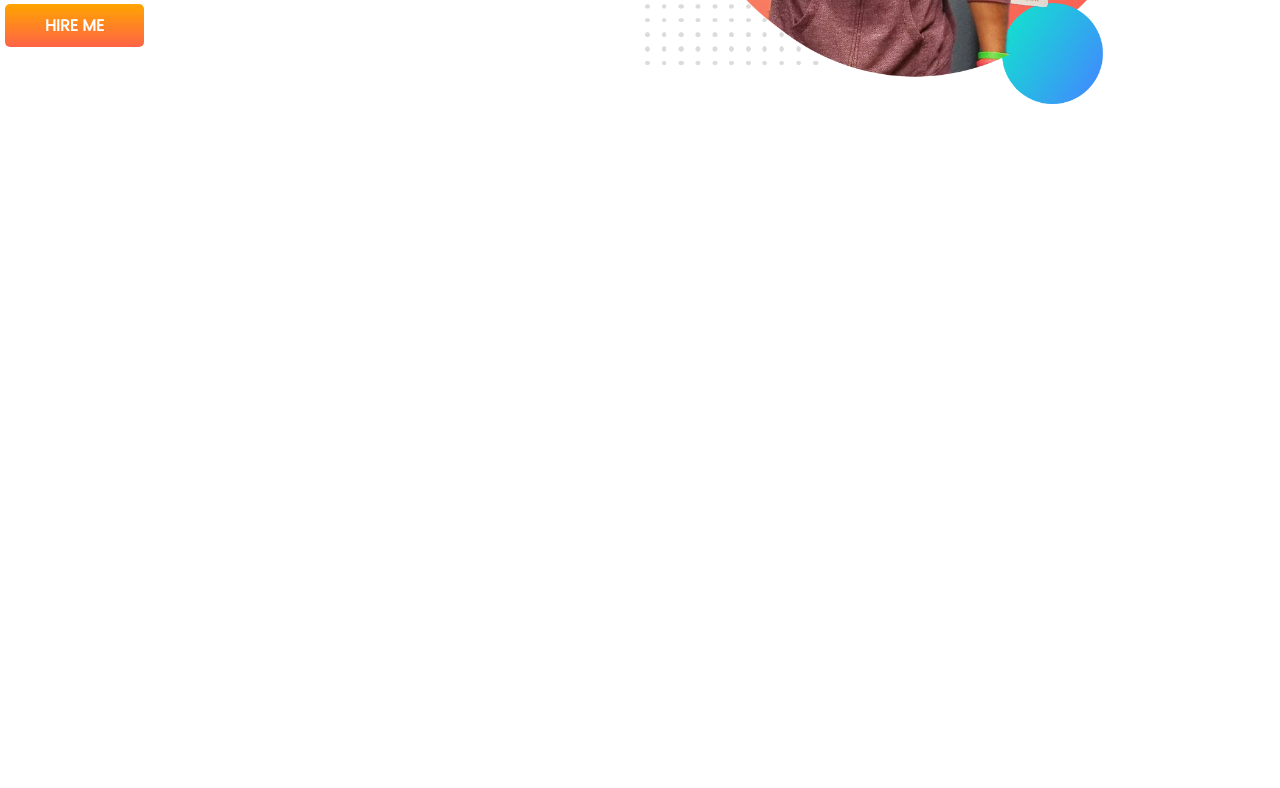
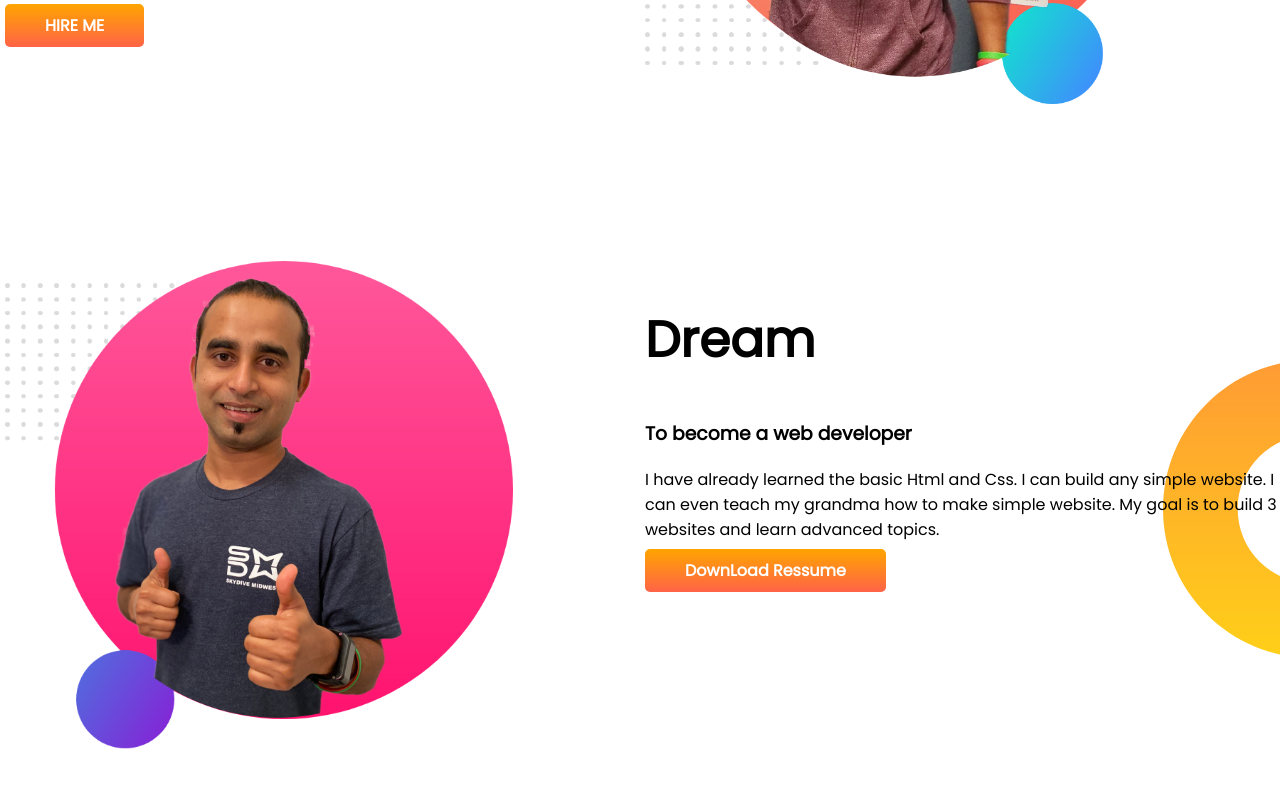
Before and after one commit to Sumona-Afrin-Joti/developer-portfolio, a plain HTML site: page index.html in a window 1280 px wide. Shown: the part 400-1188 px from the top of the page. Before the commit the page ends 800 px from the top, so only its background shows below. Drawn offline with Linux system fonts and the light colour scheme.

Commit message:
section 2

```diff
--- a/index.html
+++ b/index.html
@@ -13,7 +13,7 @@
     <link rel="stylesheet" href="style.css">
 </head>
 <body>
-   <section class="top-banner">
+   <section class="top-banner" id="top">
     <div class="half-width">
         <h1>Welcome to</h1>
     <h1><span class="orange-color">Peter Parker</span>  World !</h1>
@@ -27,5 +27,17 @@
         <img src="images/jhankar.png" alt="">
     </div>
    </section>
+
+   <section class="banner2">
+    <div class="half-width">
+        <img src="images/jhankar2.png" alt="">
+    </div>
+    <div class="half-width">
+        <h1>Dream</h1>
+        <h3>To become a web developer</h3>
+        <p>I have already learned the basic Html and Css. I can build any simple website. I can even teach my grandma how to make simple website. My goal is to build 3 websites and learn advanced topics.</p>
+        <a class="link-button" href="#top" target="_blank">DownLoad Ressume</a>
+    </div>
+   </section>
 </body>
 </html>
--- a/style.css
+++ b/style.css
@@ -11,6 +11,7 @@ h1{
 }
 section{
     display:flex;
+    margin-bottom: 150px;
 }
 .half-width{
     width: 50%;
@@ -31,3 +32,8 @@ section{
     background-image: url(images/top-banner.png);
     background-repeat: no-repeat;
 }
+.banner2{
+    background-image: url(images/dream-bg.png);
+    background-repeat: no-repeat;
+    background-position: right;
+}
```
